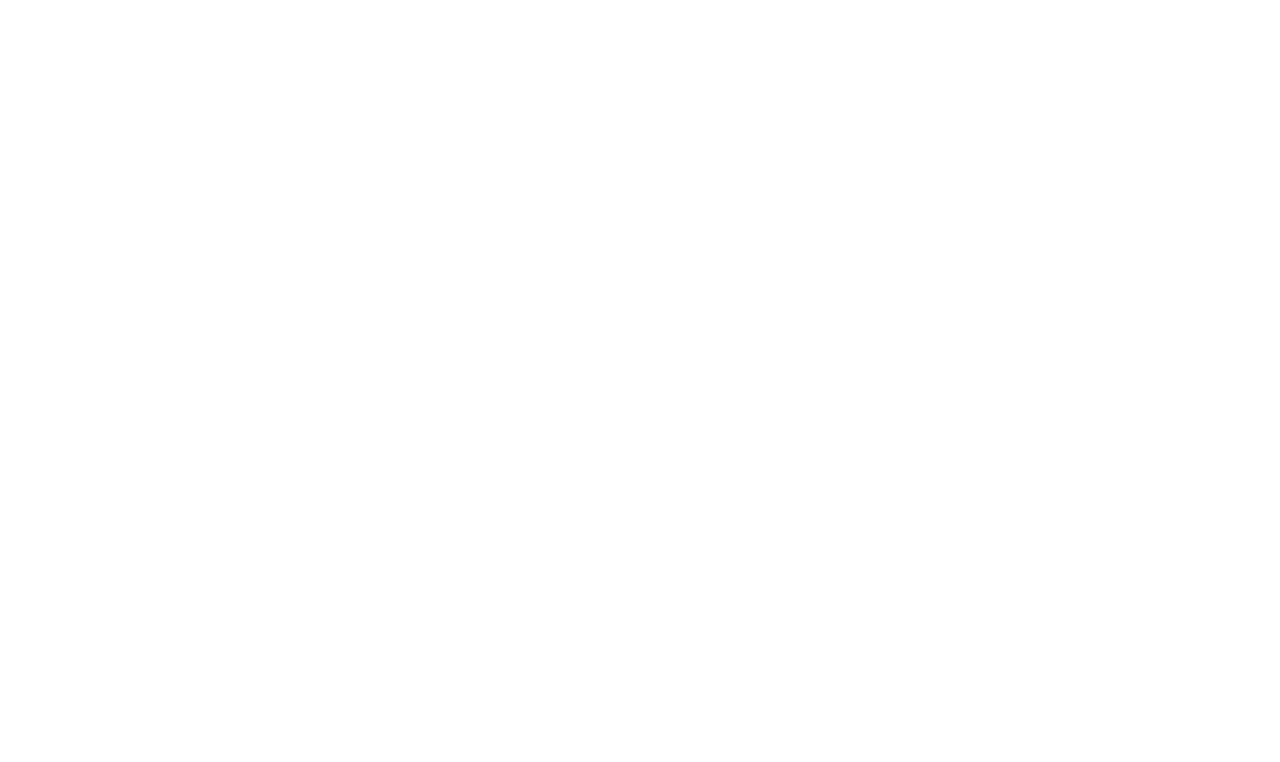
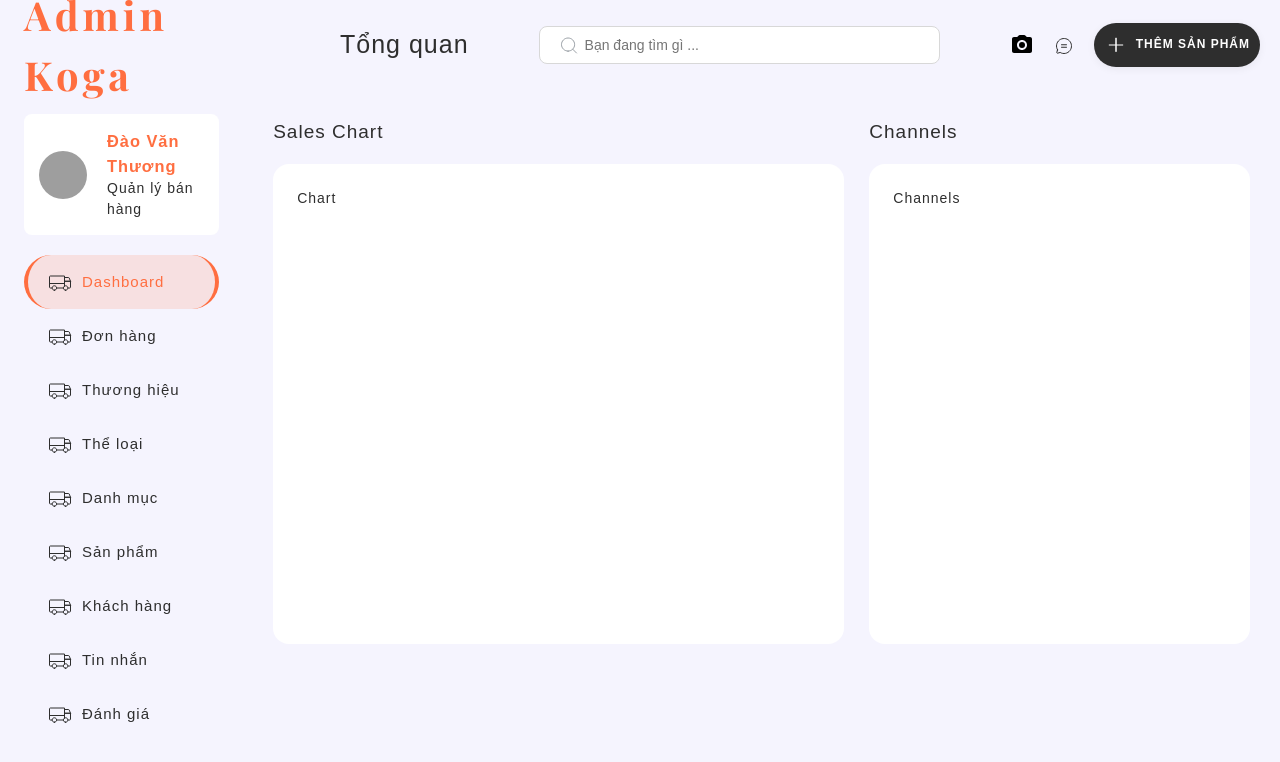
Before and after one commit to chuthuong2004/Ecommerce-admin, a React (Create React App) app: page /dashboard in a window 1280 px wide. Before the commit this address led to /dang-nhap. Shown: the top 762 px of the page. Built offline with nearby package versions, Linux system fonts and the light colour scheme; grey boxes are pictures that could not be loaded; a web font is replaced by a local one.

Commit message:
dashboard

```diff
--- a/src/App.tsx
+++ b/src/App.tsx
@@ -54,7 +54,7 @@ const App: React.FC = () => {
 function RequireAuth({ children }: { children: any }): JSX.Element {
   const { user } = useAppSelector(selectAuth);
   let location = useLocation();
-  if (!user) {
+  if (user) {
     return <Navigate to={config.routes.login} state={{ from: location }} replace={true} />;
   }
   return children;
--- a/src/layouts/DefaultLayout/DefaultLayout.module.scss
+++ b/src/layouts/DefaultLayout/DefaultLayout.module.scss
@@ -5,7 +5,7 @@
     background-color: #f5f4fe;
     .sidebar {
         position: fixed;
-    width: 25vw;
+        width: 19vw;
         top: 0;
         left: 0;
         bottom: 0;
@@ -14,7 +14,7 @@
     }
     .right {
         width: 100%;
-    margin-left: 25vw;
+        margin-left: 19vw;
         .content {
             padding: 2rem;
             margin-top: var(--height-header);
--- a/src/pages/Dashboard/Dashboard.module.scss
+++ b/src/pages/Dashboard/Dashboard.module.scss
@@ -1,3 +1,37 @@
 .container {
-  height: 3000px;
+    height: 3000px;
+    .content {
+        .container-chart {
+            display: flex;
+            gap: 5px;
+            height: 500px;
+            .title {
+                font-size: 1.9rem;
+                font-weight: 500;
+                line-height: 23.04px;
+                margin: 0px 0px 8px;
+            }
+            .sales-chart,
+            .channel {
+                width: 100%;
+                padding: 10px;
+            }
+            .sales-chart {
+                flex: 1.2;
+            }
+            .channel {
+                flex: .8;
+            }
+            .chart,
+            .channel-chart {
+                height: 100%;
+                margin-top: 20px;
+                background-color: #ffffff;
+                border-radius: 16px;
+                font-size: 14px;
+                line-height: 21px;
+                padding: 24px;
+            }
+        }
+    }
 }
--- a/src/pages/Dashboard/Dashboard.tsx
+++ b/src/pages/Dashboard/Dashboard.tsx
@@ -4,7 +4,22 @@ import React, { useEffect, ReactNode } from 'react';
 const cx = classNames.bind(styles);
 
 const Dashboard = () => {
-  return <div className={cx('container')}>Dashboard</div>;
+  return (
+    <div className={cx('container')}>
+      <div className={cx('content')}>
+        <div className={cx('container-chart')}>
+          <div className={cx('sales-chart')}>
+            <span className={cx('title')}>Sales Chart</span>
+            <div className={cx('chart')}> Chart</div>
+          </div>
+          <div className={cx('channel')}>
+            <span className={cx('title')}>Channels</span>
+            <div className={cx('channel-chart')}>Channels</div>
+          </div>
+        </div>
+      </div>
+    </div>
+  );
 };
 
 export default Dashboard;
```
Lines whose indentation alone changed are shown as unchanged.
